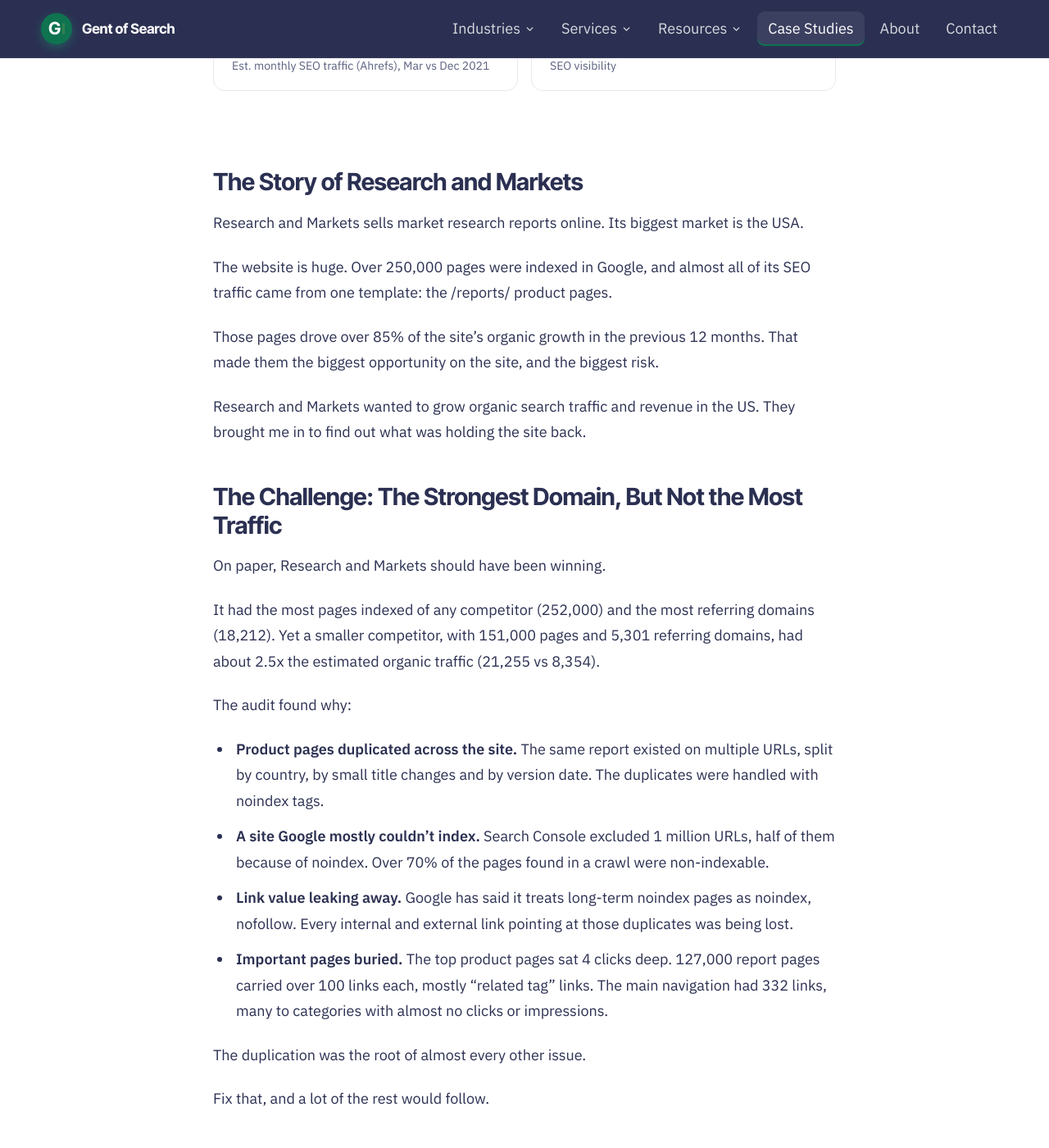
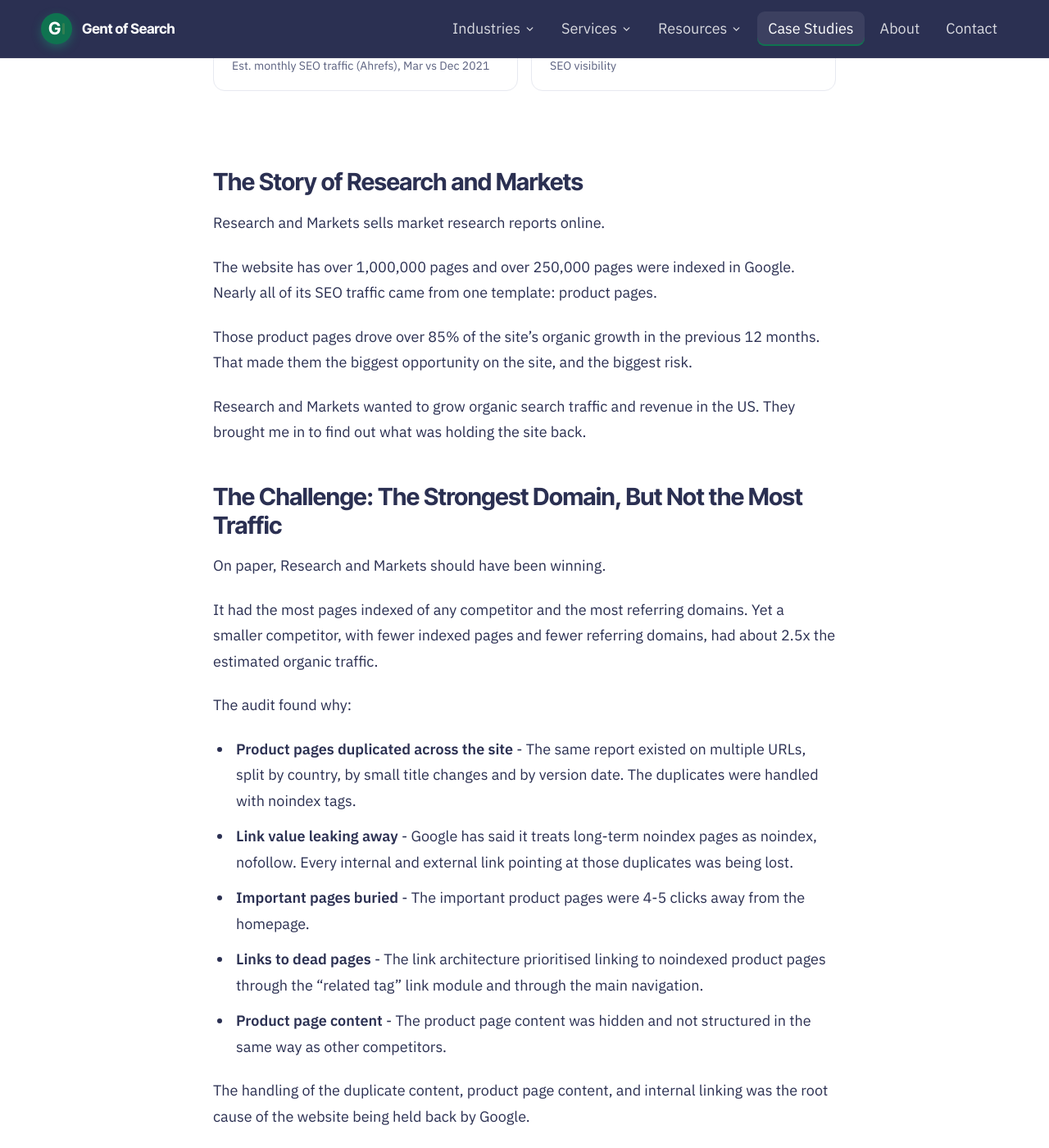
Before and after one commit to Gent-of-Search/gentofsearch.com, a Jekyll site: the page built from _case_studies/research-and-markets.md, in a window 1280 px wide and 1400 px high, scrolled down 699 px. Shown: the whole window at 82% size. Built offline with Jekyll 4.4.1, drawn with Linux system fonts in a browser that asks for light colours; some of the changed text lies outside the part shown.

Commit message:
Research and Markets case study: apply Adam's second round of content edits
Co-Authored-By: Claude Opus 5.5 <noreply@anthropic.com>

```diff
--- a/_case_studies/research-and-markets.md
+++ b/_case_studies/research-and-markets.md
@@ -32,11 +32,11 @@ cta:
 
 ## The Story of Research and Markets
 
-Research and Markets sells market research reports online. Its biggest market is the USA.
+Research and Markets sells market research reports online.
 
-The website is huge. Over 250,000 pages were indexed in Google, and almost all of its SEO traffic came from one template: the /reports/ product pages.
+The website has over 1,000,000 pages and over 250,000 pages were indexed in Google. Nearly all of its SEO traffic came from one template: product pages.
 
-Those pages drove over 85% of the site's organic growth in the previous 12 months. That made them the biggest opportunity on the site, and the biggest risk.
+Those product pages drove over 85% of the site's organic growth in the previous 12 months. That made them the biggest opportunity on the site, and the biggest risk.
 
 Research and Markets wanted to grow organic search traffic and revenue in the US. They brought me in to find out what was holding the site back.
 
@@ -44,16 +44,17 @@ Research and Markets wanted to grow organic search traffic and revenue in the US
 
 On paper, Research and Markets should have been winning.
 
-It had the most pages indexed of any competitor (252,000) and the most referring domains (18,212). Yet a smaller competitor, with 151,000 pages and 5,301 referring domains, had about 2.5x the estimated organic traffic (21,255 vs 8,354).
+It had the most pages indexed of any competitor and the most referring domains. Yet a smaller competitor, with fewer indexed pages and fewer referring domains, had about 2.5x the estimated organic traffic.
 
 The audit found why:
 
-- **Product pages duplicated across the site.** The same report existed on multiple URLs, split by country, by small title changes and by version date. The duplicates were handled with noindex tags.
-- **A site Google mostly couldn't index.** Search Console excluded 1 million URLs, half of them because of noindex. Over 70% of the pages found in a crawl were non-indexable.
-- **Link value leaking away.** Google has said it treats long-term noindex pages as noindex, nofollow. Every internal and external link pointing at those duplicates was being lost.
-- **Important pages buried.** The top product pages sat 4 clicks deep. 127,000 report pages carried over 100 links each, mostly "related tag" links. The main navigation had 332 links, many to categories with almost no clicks or impressions.
+- **Product pages duplicated across the site** - The same report existed on multiple URLs, split by country, by small title changes and by version date. The duplicates were handled with noindex tags.
+- **Link value leaking away** - Google has said it treats long-term noindex pages as noindex, nofollow. Every internal and external link pointing at those duplicates was being lost.
+- **Important pages buried** - The important product pages were 4-5 clicks away from the homepage.
+- **Links to dead pages** - The link architecture prioritised linking to noindexed product pages through the "related tag" link module and through the main navigation.
+- **Product page content** - The product page content was hidden and not structured in the same way as other competitors.
 
-The duplication was the root of almost every other issue.
+The handling of the duplicate content, product page content, and internal linking was the root cause of the website being held back by Google.
 
 Fix that, and a lot of the rest would follow.
 
@@ -61,18 +62,21 @@ Fix that, and a lot of the rest would follow.
 
 There's rarely a technical SEO silver bullet. Large websites grow through constant small improvements, the aggregation of marginal gains.
 
-So the work ran in cycles. Each audit was followed by an implementation phase before the next audit started:
+So the work ran in cycles.
+
+Each audit was followed by an implementation phase before the next audit started:
 
 1. Technical SEO audit, then implementation.
 2. Content audit, then implementation.
 3. Schema audit, then implementation.
 
-The technical audit set four priorities:
+Each audit helped tackle these key opportunities:
 
-- **Product page duplication.** The number one priority, because it caused most of the other issues.
-- **Internal linking.** Show Google which pages matter most to Research and Markets.
-- **Content relevance and quality.** Help Google understand product and category pages.
-- **Crawling and indexing.** Only index the important product pages, and stop crawlers wasting time on low-value URLs.
+- **Product page duplication** - The number one priority, because it caused most of the other issues.
+- **Internal linking** - Show Google which pages matter most to Research and Markets.
+- **Content relevance and quality** - Help Google understand product and category pages.
+- **Crawling and indexing** - Only index the important product pages, and stop crawlers wasting time on low-value URLs.
+- **Boost click-through rate** - Schema markup and rewriting title tags would help enrich product pages in Google's SERPs, enticing users to engage with the pages.
 
 ## How I Worked: Technical SEO That Drives Growth
 
```
